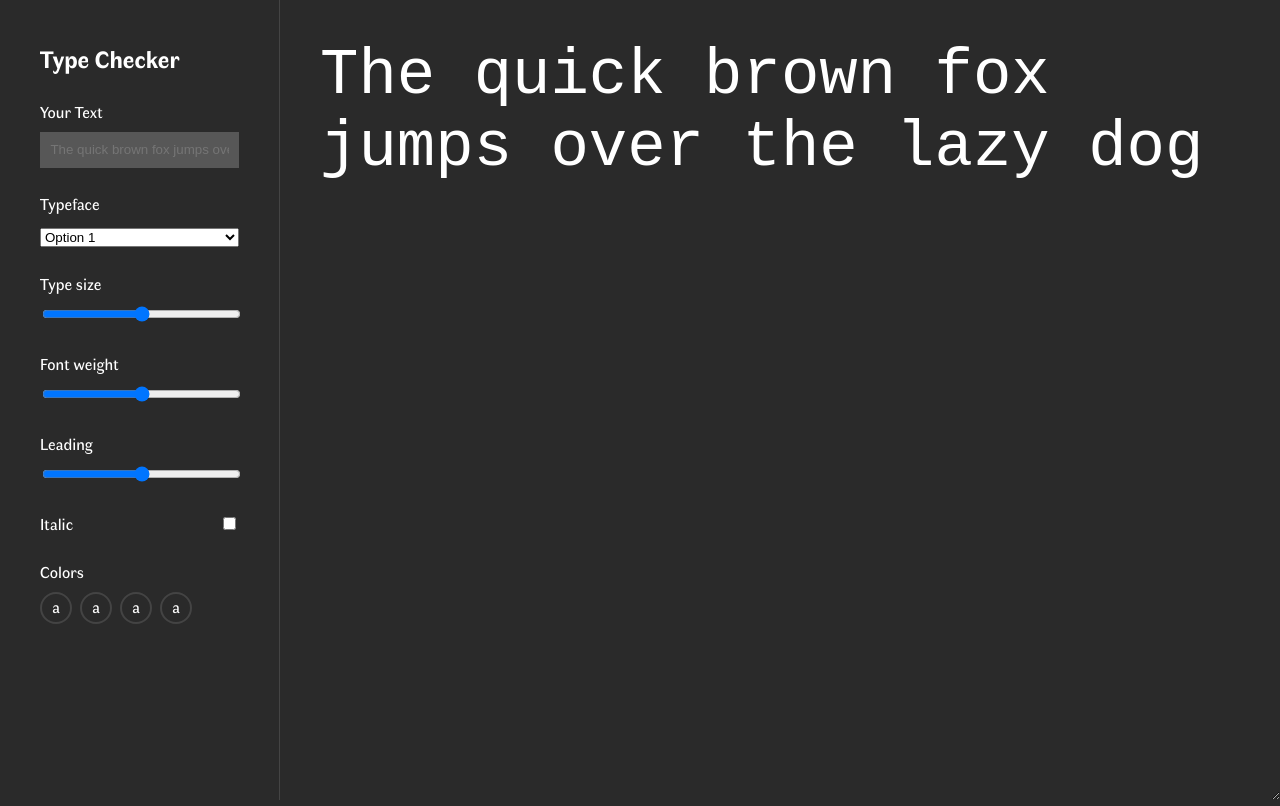
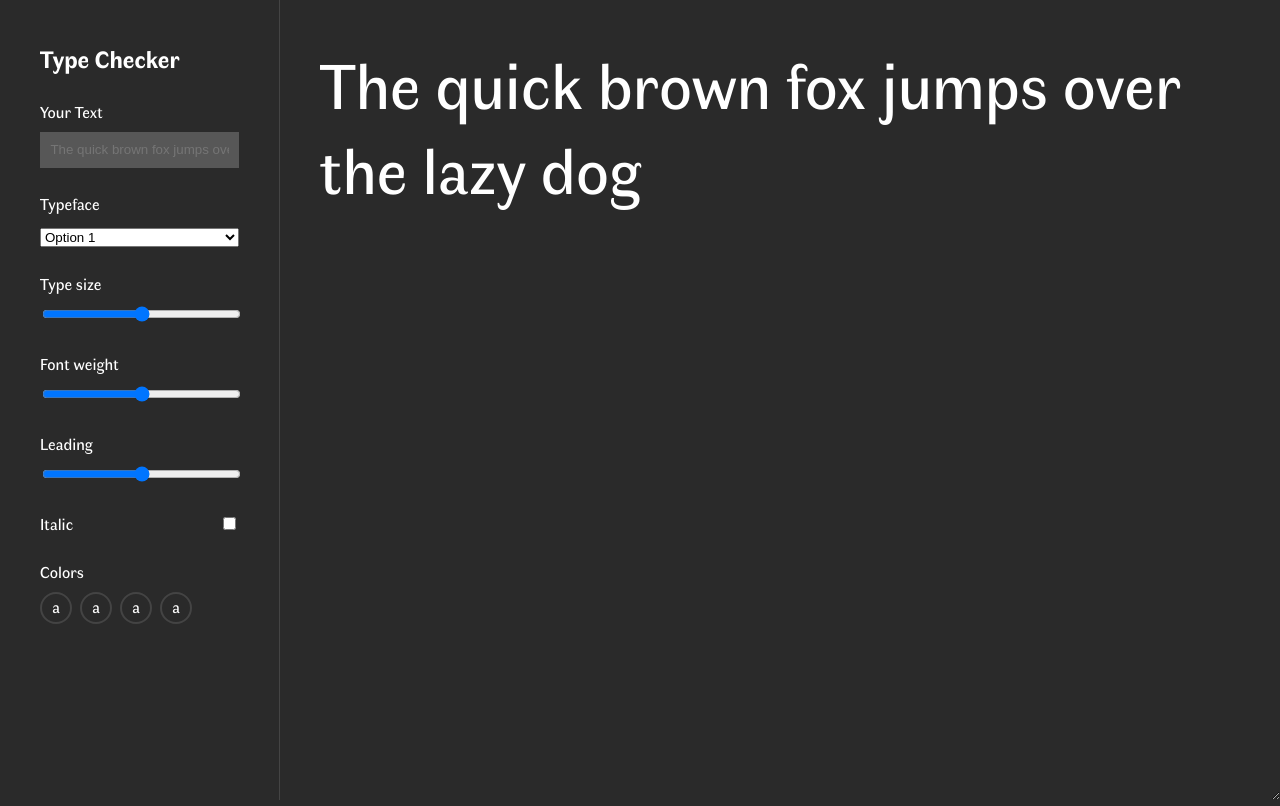
Before and after one commit to gideonibemerejr/js-for-designers, a React (Create React App) app: page /type-checker in a window 1280 px wide. Built offline with nearby package versions, Linux system fonts and the light colour scheme.

Commit message:
Add props for input tags with a type of range as well as computed properties for this

```diff
--- a/src/Pages/TypeChecker/components/ControlPanel/index.jsx
+++ b/src/Pages/TypeChecker/components/ControlPanel/index.jsx
@@ -1,15 +1,15 @@
 import React from 'react'
 import './ControlPanel.css'
 
-const ControlPanel = ({handleTextChange, sentence}) => {
+const ControlPanel = ({handleTextChange, handleTypeSizeChange, sentence, typeSize}) => {
     return (
         <section className="control-panel--wrapper">
             <h1>Type Checker</h1>
             <Control name="sentence" htmlFor="sentence" handleChange={handleTextChange} placeholder="The quick brown fox jumps over the lazy dog"  label="Your Text" type="text" value={sentence}/>
             <Control name="typeFace" htmlFor="typeFace" label="Typeface" type="select" options={['Option 1', 'Option 2', 'Option 3']}/>
-            <Control name="typeSize" htmlFor="typeSize" label="Type size" type="range" />
-            <Control name="fontWeight" htmlFor="fontWeight" label="Font weight" type="range" />
-            <Control name="leading" htmlFor="leading" label="Leading" type="range" />
+            <Control name="typeSize" htmlFor="typeSize" label="Type size" type="range"  min={12} max={200} defaultValue={64} value={typeSize} handleChange={handleTypeSizeChange} />
+            <Control name="fontWeight" htmlFor="fontWeight" label="Font weight" type="range"  min="300" max="900" />
+            <Control name="leading" htmlFor="leading" label="Leading" type="range" min="" max=""  />
             <Control name="italic" htmlFor="italic" label="Italic" type="checkbox" />
             <div className="control">
                 <label htmlFor="colors">Colors</label>
@@ -27,7 +27,7 @@ const ControlPanel = ({handleTextChange, sentence}) => {
 export default ControlPanel;
 
 
-const Control = ({htmlFor, type, name, label, placeholder, handleChange, value, options}) => {
+const Control = ({htmlFor, type, name, label, placeholder, handleChange, value, options, min, max}) => {
     return (
         <div className="control">
             <label htmlFor={htmlFor}>{label}</label>
@@ -39,7 +39,17 @@ const Control = ({htmlFor, type, name, label, placeholder, handleChange, value,
                         </select>
                     )
                         :
-                ( <input value={value} onChange={handleChange} placeholder={placeholder}  type={type} name={name}/> )
+                    (
+                        type === 'range' ?
+                            (
+                                <input min={min} max={max} value={value} onChange={handleChange} placeholder={placeholder}  type={type} name={name}/>
+                            )
+                                :
+                            (
+                                <input value={value} onChange={handleChange} placeholder={placeholder}  type={type} name={name}/>
+                            )
+
+                    )
             }
         </div>
     );
--- a/src/Pages/TypeChecker/components/Output/Output.css
+++ b/src/Pages/TypeChecker/components/Output/Output.css
@@ -1,9 +1,31 @@
+@font-face {
+  font-family: 'Faune';
+  font-weight: 400;
+  src: url('../../assets/faune-regular.woff'),
+    url('../../assets/faune-regular.woff2');
+}
+
+@font-face {
+  font-family: 'Faune';
+  font-weight: 400;
+  font-style: italic;
+  src: url('../../assets/faune-italic.woff'),
+    url('../../assets/faune-italic.woff2');
+}
+
+@font-face {
+  font-family: 'Faune';
+  font-weight: 700;
+  src: url('../../assets/faune-bold.woff'), url('../../assets/faune-bold.woff2');
+}
+
 section.text-output--wrapper {
   grid-column-start: 2;
   width: 100%;
 }
 
 textarea.text-output {
+  font-family: 'Faune', Helvetica, sans-serif;
   font-size: 4rem;
   width: 100%;
   background: none;
--- a/src/Pages/TypeChecker/index.jsx
+++ b/src/Pages/TypeChecker/index.jsx
@@ -8,7 +8,7 @@ class TypeChecker extends Component {
         defaultSentence: 'The quick brown fox jumps over the lazy dog',
         sentence: '',
         typeFace: '',
-        typeSize: '',
+        typeSize: null,
         fontWeight: '',
         leading: '',
         italic: false,
@@ -20,8 +20,19 @@ class TypeChecker extends Component {
     //  Handle the text input change
     handleTextChange = e => {
         this.setState({
-            // The current event target's name prop should have the same name on state so that the value can be set dynamically
+
+            // Updating state dynamically with computed properties
             [e.currentTarget.name]: e.currentTarget.value
+
+        })
+    }
+
+    handleTypeSizeChange = e => {
+        this.setState({
+
+            // Updating state dynamically with computed properties
+            [e.currentTarget.name]: e.currentTarget.value
+
         })
     }
     render() {
```
Lines whose indentation alone changed are shown as unchanged.
